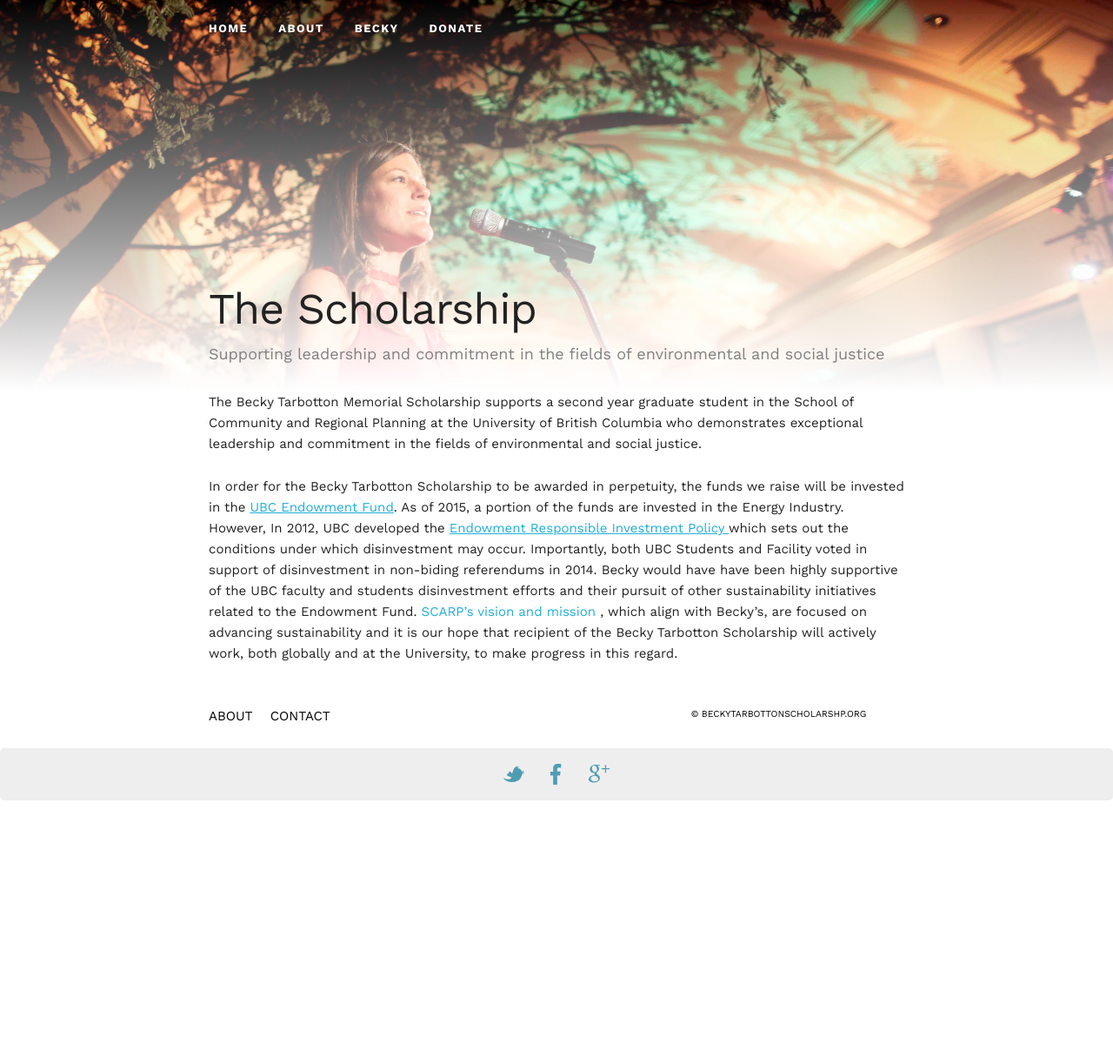
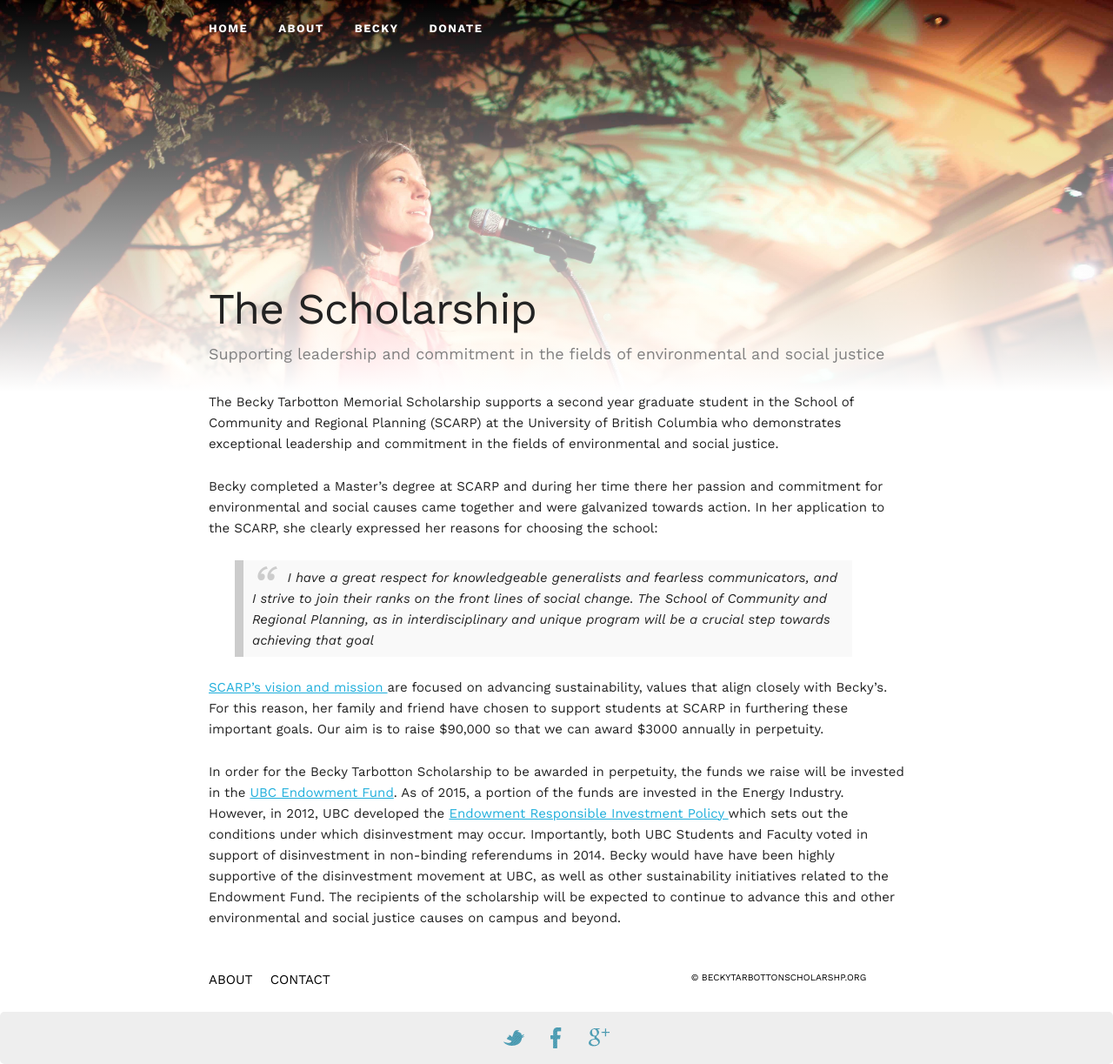
Before and after one commit to tsunamiCam/cameron-personal, a Jekyll site: the page built from about/index.html, in a window 1280 px wide and 1223 px high. Shown: the whole window at 87% size. Built offline with Jekyll 4.4.1, drawn with Linux system fonts in a browser that asks for light colours; nearby versions of some CDN libraries.

Commit message:
Changes to the about page and the landing page

```diff
--- a/about/index.html
+++ b/about/index.html
@@ -7,8 +7,29 @@ subtitle: Supporting leadership and commitment in the fields of environmental an
   ================================================== -->
 
 
-          <p>The Becky Tarbotton Memorial Scholarship supports a second year graduate student in the School of Community and Regional Planning at the University of British Columbia who demonstrates exceptional leadership and commitment in the fields of environmental and social justice. </p>
+          <p>The Becky Tarbotton Memorial Scholarship supports a second year graduate student in the School of Community and Regional Planning (SCARP) at the University of British Columbia who demonstrates exceptional leadership and commitment in the fields of environmental and social justice. </p>
+
+          <p>
+          Becky completed a Master’s degree at SCARP and during her time there her passion and commitment for environmental and social causes came together and were galvanized towards action. In her application to the SCARP, she clearly expressed her reasons for choosing the school:
+          </p>
+
+          <blockquote>I have a great respect for knowledgeable generalists and fearless communicators, and I strive to join their ranks on the front lines of social change.  The School of Community and Regional Planning, as in interdisciplinary and unique program will be a crucial step towards achieving that goal
+          </blockquote>
+
+          <p>
+          <a href="http://www.scarp.ubc.ca/mission-and-goals">SCARP’s vision and mission </a> are focused on advancing sustainability, values that align closely with Becky’s.  For this reason, her family and friend have chosen to support students at SCARP in furthering these important goals.  Our aim is to raise $90,000 so that we can award $3000 annually in perpetuity.
+          </p>
+
+          <p>
+
+            In order for the Becky Tarbotton Scholarship to be awarded in perpetuity, the funds we raise will be invested in the <a href="http://www.ubcimant.ca/investments/endowment-fund.php">UBC Endowment Fund</a>. As of 2015, a portion of the funds are invested in the Energy Industry. However, in 2012, UBC developed the <a href="http://treasury.sites.olt.ubc.ca/files/2014/04/ubc-endowment-responsible-investment-policy-apr2014.pdf">Endowment Responsible Investment Policy </a> which sets out the conditions under which disinvestment may occur. Importantly, both UBC Students and Faculty voted in support of disinvestment in non-binding referendums in 2014.  Becky would have have been highly supportive of the disinvestment movement at UBC, as well as other sustainability initiatives related to the Endowment Fund. The recipients of the scholarship will be expected to continue to advance this and other environmental and social justice causes on campus and beyond.
+          </p>
+
 
         <p>
-          In order for the Becky Tarbotton Scholarship to be awarded in perpetuity, the funds we raise will be invested in the <a href="http://www.ubcimant.ca/investments/endowment-fund.php">UBC Endowment Fund</a>.  As of 2015, a portion of the funds are invested in the Energy Industry.  However, In 2012, UBC developed the <a href="http://treasury.sites.olt.ubc.ca/files/2014/04/ubc-endowment-responsible-investment-policy-apr2014.pdf">Endowment Responsible Investment Policy </a> which sets out the conditions under which disinvestment may occur. Importantly, both UBC Students and Facility voted in support of disinvestment in non-biding referendums in 2014. Becky would have have been highly supportive of the UBC faculty and students disinvestment efforts and their pursuit of other sustainability initiatives related to the Endowment Fund.  <a = href"http://www.scarp.ubc.ca/mission-and-goals">SCARP’s vision and mission </a>, which align with Becky’s, are focused on advancing sustainability and it is our hope that recipient of the Becky Tarbotton Scholarship will actively work, both globally and at the University, to make progress in this regard.
+
+          <!--In order for the Becky Tarbotton Scholarship to be awarded in perpetuity, the funds we raise will be invested in the <a href="http://www.ubcimant.ca/investments/endowment-fund.php">UBC Endowment Fund</a>.  As of 2015, a portion of the funds are invested in the Energy Industry.  However, In 2012, UBC developed the <a href="http://treasury.sites.olt.ubc.ca/files/2014/04/ubc-endowment-responsible-investment-policy-apr2014.pdf">Endowment Responsible Investment Policy </a> which sets out the conditions under which disinvestment may occur. Importantly, both UBC Students and Facility voted in support of disinvestment in non-biding referendums in 2014. Becky would have have been highly supportive of the UBC faculty and students disinvestment efforts and their pursuit of other sustainability initiatives related to the Endowment Fund.  <a = href"http://www.scarp.ubc.ca/mission-and-goals">SCARP’s vision and mission </a>, which align with Becky’s, are focused on advancing sustainability and it is our hope that recipient of the Becky Tarbotton Scholarship will actively work, both globally and at the University, to make progress in this regard.-->
+
+
+
 </p>
```
Also changed, not shown: index.html (+20 -2 lines).
